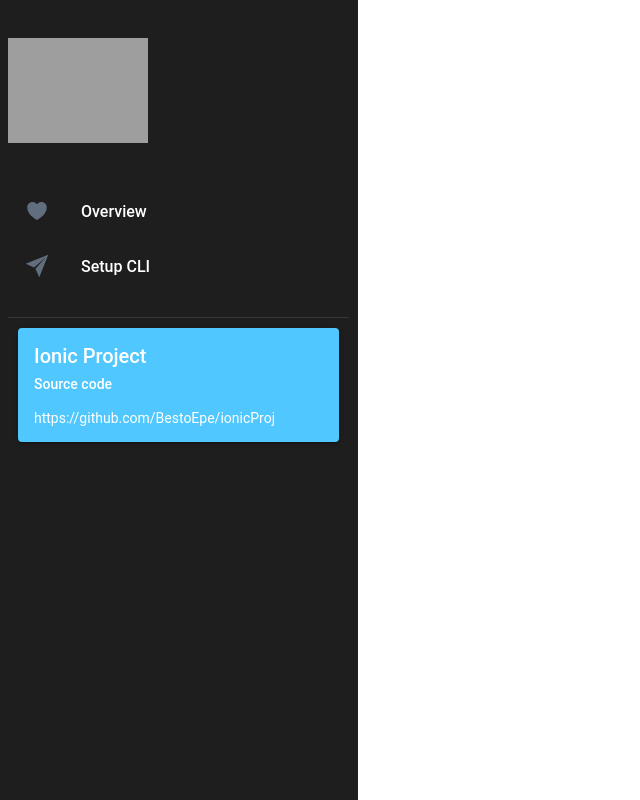
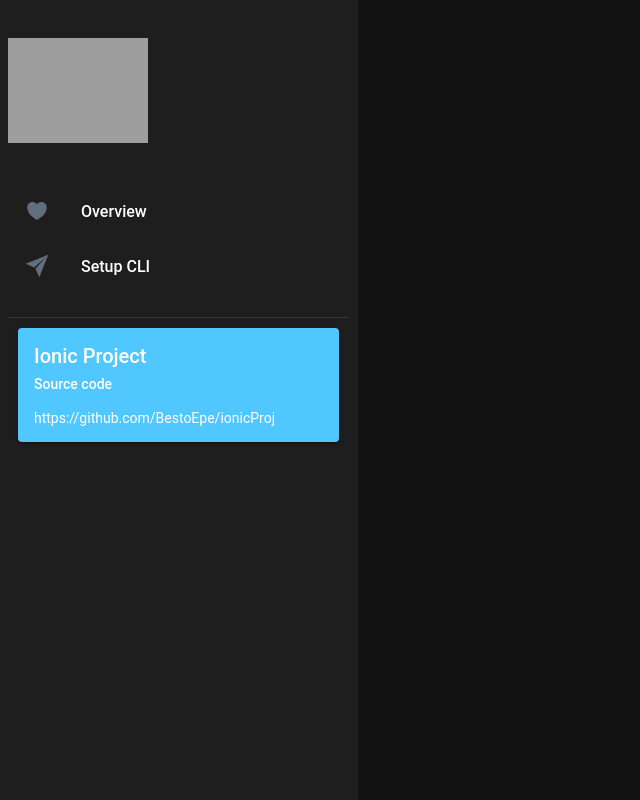
Before and after one commit to BestoEpe/ionicProj, a React (Vite) app: page / in a window 1280 px wide. Shown: the whole page, without its empty margins (0-640 px from the left). Built offline with nearby package versions, Linux system fonts and the light colour scheme.

Commit message:
Update variables.css

```diff
--- a/src/theme/variables.css
+++ b/src/theme/variables.css
@@ -38,6 +38,7 @@
   /** warning **/
   --ion-color-warning: #ffc409;
   --ion-color-warning-rgb: 255, 196, 9;
+  --ion-color-warning-contrast: #000000;
   --ion-color-warning-contrast-rgb: 0, 0, 0;
   --ion-color-warning-shade: #e0ac08;
   --ion-color-warning-tint: #ffca22;
@@ -50,6 +51,13 @@
   --ion-color-danger-shade: #cf3c4f;
   --ion-color-danger-tint: #ed576b;
 
+  /** dark **/
+  --ion-color-dark: #222428;
+  --ion-color-dark-rgb: 34, 36, 40;
+  --ion-color-dark-contrast: #ffffff;
+  --ion-color-dark-contrast-rgb: 255, 255, 255;
+  --ion-color-dark-shade: #1e2023;
+  --ion-color-dark-tint: #383a3e;
 
   /** medium **/
   --ion-color-medium: #92949c;
@@ -62,6 +70,7 @@
   /** light **/
   --ion-color-light: #f4f5f8;
   --ion-color-light-rgb: 244, 245, 248;
+  --ion-color-light-contrast: #000000;
   --ion-color-light-contrast-rgb: 0, 0, 0;
   --ion-color-light-shade: #d7d8da;
   --ion-color-light-tint: #f5f6f9;
@@ -76,6 +85,7 @@
   body {
     --ion-color-primary: #f4f5f8;
     --ion-color-primary-rgb: 244, 245, 248;
+    --ion-color-primary-contrast: #000000;
     --ion-color-primary-contrast-rgb: 0, 0, 0;
     --ion-color-primary-shade: #d7d8da;
     --ion-color-primary-tint: #f5f6f9;
@@ -96,12 +106,14 @@
 
     --ion-color-success: #2fdf75;
     --ion-color-success-rgb: 47,223,117;
+    --ion-color-success-contrast: #000000;
     --ion-color-success-contrast-rgb: 0,0,0;
     --ion-color-success-shade: #29c467;
     --ion-color-success-tint: #44e283;
 
     --ion-color-warning: #ffd534;
     --ion-color-warning-rgb: 255,213,52;
+    --ion-color-warning-contrast: #000000;
     --ion-color-warning-contrast-rgb: 0,0,0;
     --ion-color-warning-shade: #e0bb2e;
     --ion-color-warning-tint: #ffd948;
@@ -115,19 +127,24 @@
 
     --ion-color-dark: #f4f5f8;
     --ion-color-dark-rgb: 244,245,248;
+    --ion-color-dark-contrast: #000000;
     --ion-color-dark-contrast-rgb: 0,0,0;
     --ion-color-dark-shade: #d7d8da;
     --ion-color-dark-tint: #f5f6f9;
 
     --ion-color-medium: #989aa2;
     --ion-color-medium-rgb: 152,154,162;
+    --ion-color-medium-contrast: #000000;
     --ion-color-medium-contrast-rgb: 0,0,0;
     --ion-color-medium-shade: #86888f;
     --ion-color-medium-tint: #a2a4ab;
 
+    --ion-color-light: #222428;
     --ion-color-light-rgb: 34,36,40;
     --ion-color-light-contrast: #ffffff;
     --ion-color-light-contrast-rgb: 255,255,255;
+    --ion-color-light-shade: #1e2023;
+    --ion-color-light-tint: #383a3e;
   }
 
   /*
@@ -136,12 +153,13 @@
    */
 
   .ios body {
+    --ion-background-color: #000000;
     --ion-background-color-rgb: 0,0,0;
 
     --ion-text-color: #ffffff;
     --ion-text-color-rgb: 255,255,255;
 
-
+    --ion-color-step-50: #0d0d0d;
     --ion-color-step-100: #1a1a1a;
     --ion-color-step-150: #262626;
     --ion-color-step-200: #333333;
@@ -161,8 +179,9 @@
     --ion-color-step-900: #e6e6e6;
     --ion-color-step-950: #f2f2f2;
 
+    --ion-item-background: #000000;
 
-
+    --ion-card-background: #1c1c1d;
   }
 
   .ios ion-modal {
@@ -178,7 +197,7 @@
    */
 
   .md body {
-
+    --ion-background-color: #121212;
     --ion-background-color-rgb: 18,18,18;
 
     --ion-text-color: #ffffff;
```
